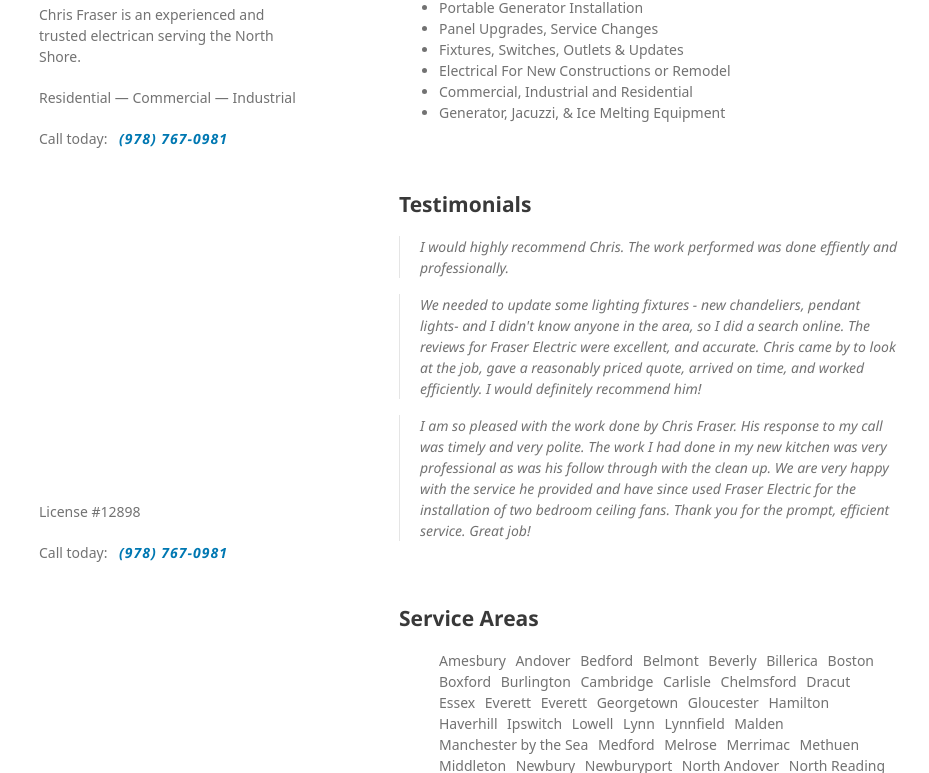
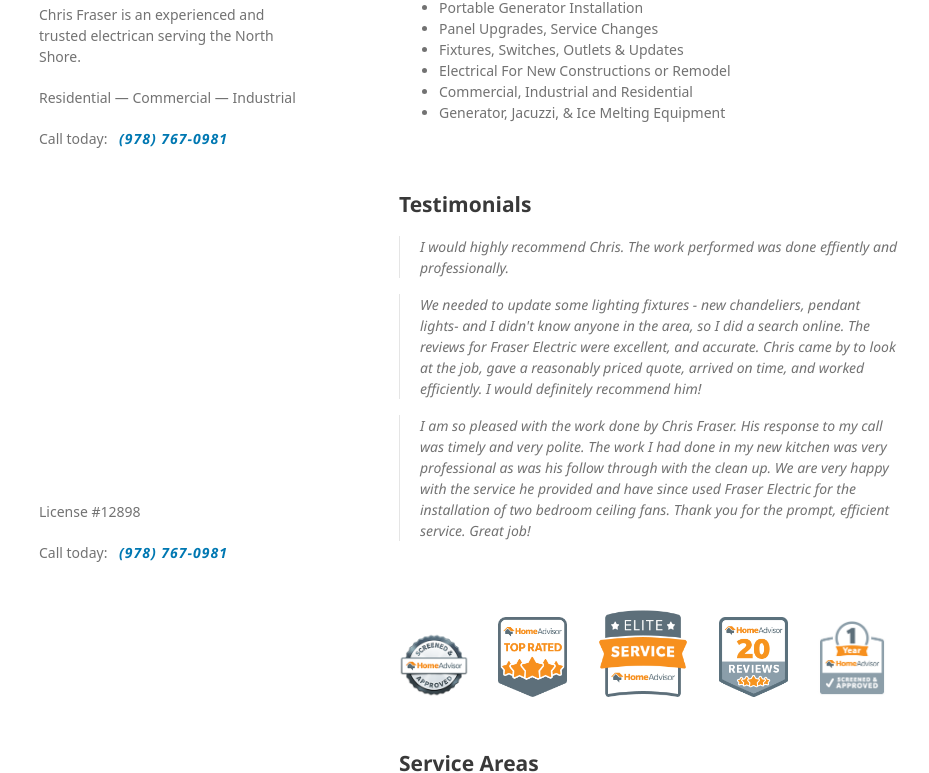
Before and after one commit to afraser/fraser-electric, a plain HTML site: page index.html in a window 1280 px wide. Shown: the part 167-940 px from the top of the page, without its empty margins (171-1100 px from the left). Drawn offline with Linux system fonts and the light colour scheme; a web font is replaced by a local one.

Commit message:
Home advisor badges

```diff
--- a/index.html
+++ b/index.html
@@ -55,6 +55,14 @@
         <blockquote class='testimonial'>
           I am so pleased with the work done by Chris Fraser. His response to my call was timely and very polite. The work I had done in my new kitchen was very professional as was his follow through with the clean up. We are very happy with the service he provided and have since used Fraser Electric for the installation of two bedroom ceiling fans. Thank you for the prompt, efficient service. Great job!
         </blockquote>
+      </section>
+
+      <section class='badges'>
+        <img src='images/soap.png' alt='Screened and Approved' class='badge badge-soap'/>
+        <img src='images/toprated.png' alt='Top Rated' class='badge badge-toprated'/>
+        <img src='images/elite.png' alt='Elite Service Professional' class='badge badge-elite'/>
+        <img src='images/20reviews.png' alt='20 Homeowner Reviews' class='badge badge-20reviews'/>
+        <img src='images/1year.png' alt='1 Year with Home Advisor' class='badge badge-1year'/>
       </section>
 
       <section class='service-areas'>
--- a/stylesheets/styles.css
+++ b/stylesheets/styles.css
@@ -293,3 +293,24 @@ footer {
   margin: 0;
   padding-right: 0.6rem;
 }
+.badges {
+}
+.badge {
+  max-height: 80px;
+  max-width: 14%;
+}
+.badge + .badge {
+  padding-left: 5%;
+}
+.badge-elite {
+  max-width: none;
+  max-height: 90px;
+}
+@media print, screen and (max-width: 720px) {
+  .badge-elite {
+    max-width: 20%;
+  }
+  .badge + .badge {
+    padding-left: 3%;
+  }
+}
```
Also changed, not shown: images/1year.png (added), images/20reviews.png (added), images/elite.png (added), images/soap.png (added), images/toprated.png (added).
